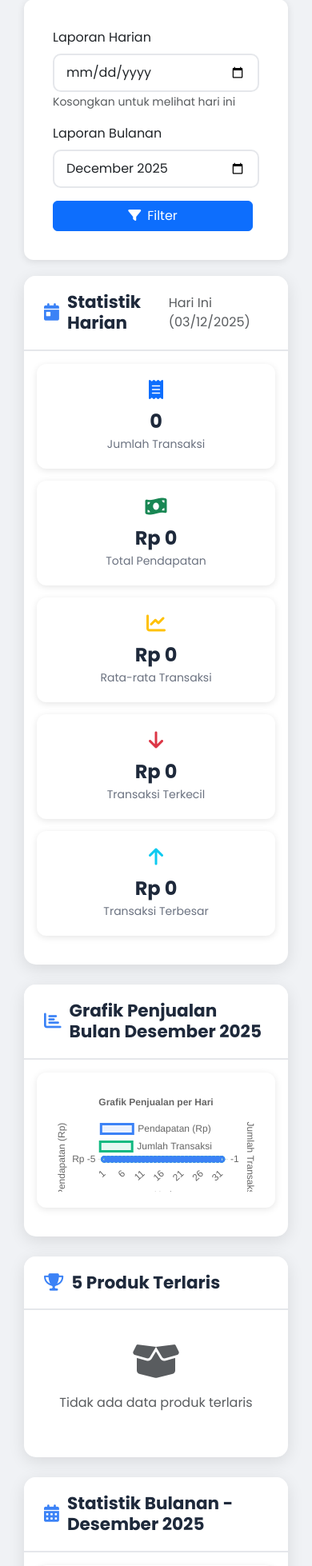
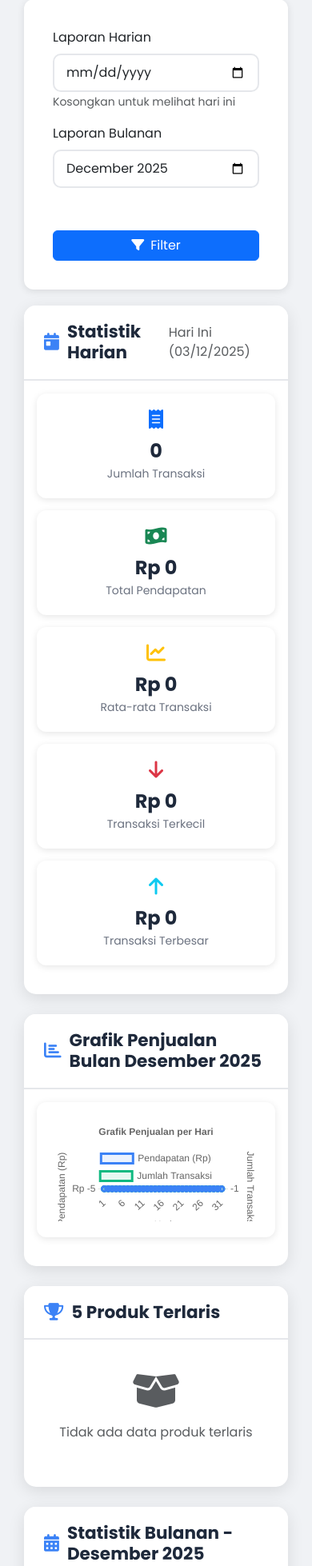
Before and after one commit to MuhammadGheysarAbyan/KasirWeb, a PHP site: page /kasir/laporan.php in a window 390 px wide. Shown: the part 101-2059 px from the top of the page at 80% size. Run offline with PHP 8.4, Linux system fonts and the light colour scheme; the visitor is signed in with stand-in values (Sample User, id 1); data that the repository does not hold is empty; some libraries are stand-ins or nearby versions.

Commit message:
terbaruuuuu

```diff
--- a/admin/dashboard.php
+++ b/admin/dashboard.php
@@ -225,6 +225,8 @@ body {
     color: #fff;
     font-weight: 700;
     font-size: 1.1rem;
+    letter-spacing: 0.5px;
+    margin-top: 15px;
 }
 
 /* Topbar Styles */
--- a/admin/laporan.php
+++ b/admin/laporan.php
@@ -303,6 +303,8 @@ body {
     color: #fff;
     font-weight: 700;
     font-size: 1.1rem;
+    letter-spacing: 0.5px;
+    margin-top: 15px;
 }
 
 /* Topbar Styles */
--- a/admin/produk.php
+++ b/admin/produk.php
@@ -340,6 +340,8 @@ body {
     color: #fff;
     font-weight: 700;
     font-size: 1.1rem;
+    letter-spacing: 0.5px;
+    margin-top: 15px;
 }
 
 .topbar {
--- a/admin/settings.php
+++ b/admin/settings.php
@@ -158,6 +158,8 @@ body {
     color: #fff;
     font-weight: 700;
     font-size: 1.1rem;
+    letter-spacing: 0.5px;
+    margin-top: 15px;
 }
 
 /* Topbar Styles - SAMA PERSIS */
--- a/admin/transaksi.php
+++ b/admin/transaksi.php
@@ -132,6 +132,8 @@ body {
     color: #fff;
     font-weight: 700;
     font-size: 1.1rem;
+    letter-spacing: 0.5px;
+    margin-top: 15px;
 }
 
 /* Topbar Styles - SAMA PERSIS */
--- a/admin/users.php
+++ b/admin/users.php
@@ -165,6 +165,8 @@ body {
     color: #fff;
     font-weight: 700;
     font-size: 1.1rem;
+    letter-spacing: 0.5px;
+    margin-top: 15px;
 }
 
 /* Topbar Styles - SAMA PERSIS */
--- a/kasir/dashboard.php
+++ b/kasir/dashboard.php
@@ -293,6 +293,8 @@ body {
     color: #fff;
     font-weight: 700;
     font-size: 1.1rem;
+    letter-spacing: 0.5px;
+    margin-top: 15px;
 }
 
 /* Topbar Styles - SAMA PERSIS */
--- a/kasir/laporan.php
+++ b/kasir/laporan.php
@@ -210,6 +210,8 @@ body {
     color: #fff;
     font-weight: 700;
     font-size: 1.1rem;
+    letter-spacing: 0.5px;
+    margin-top: 15px;
 }
 
 /* Topbar Styles */
@@ -518,16 +520,20 @@ footer {
                     <label class="form-label">Laporan Bulanan</label>
                     <input type="month" class="form-control" name="bulan" value="<?= htmlspecialchars($filter_bulan); ?>">
                 </div>
-                <div class="col-md-4 d-flex align-items-end">
-                    <button type="submit" class="btn btn-primary w-100 me-2">
+<div class="col-md-4">
+    <div class="d-flex gap-2 align-items-end" style="margin-top: 37px;">
+        <button type="submit" class="btn btn-primary w-100">
             <i class="fa fa-filter me-2"></i>Filter
         </button>
+
         <?php if($filter_tanggal || $filter_bulan != date('Y-m')): ?>
         <a href="laporan.php" class="btn btn-outline-secondary">
             <i class="fa fa-refresh"></i>
         </a>
         <?php endif; ?>
     </div>
+</div>
+
             </form>
         </div>
     </div>
--- a/kasir/riwayat.php
+++ b/kasir/riwayat.php
@@ -252,6 +252,7 @@ if ($jam_query) {
         font-weight: 700;
         font-size: 1.1rem;
         letter-spacing: 0.5px;
+        margin-top: 15px;
     }
 
     /* Topbar */
--- a/kasir/transaksi.php
+++ b/kasir/transaksi.php
@@ -163,6 +163,8 @@ body {
     color: #fff;
     font-weight: 700;
     font-size: 1.1rem;
+    letter-spacing: 0.5px;
+    margin-top: 15px;
 }
 
 /* Topbar Styles - SAMA PERSIS */
```
Lines whose indentation alone changed are shown as unchanged.
